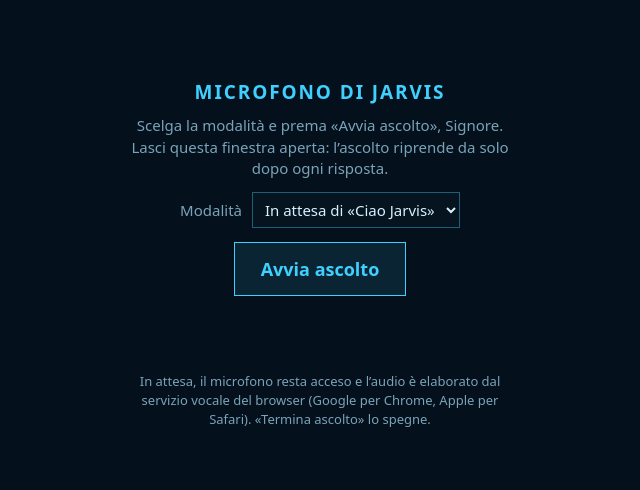
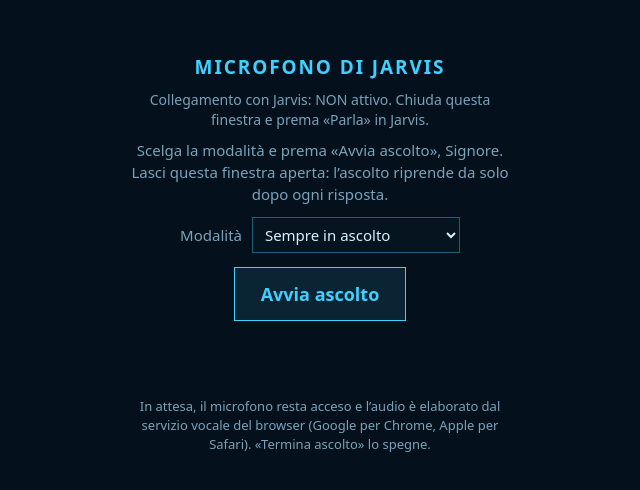
Before and after one commit to danielelimardi-boop/jarvis-voce, a plain HTML site: page index.html in a window 1280 px wide. Shown: the part 146-636 px from the top of the page, without its empty margins (320-960 px from the left). Drawn offline with Linux system fonts and the light colour scheme.

Commit message:
Update index.html

```diff
--- a/index.html
+++ b/index.html
@@ -14,6 +14,7 @@ button.on{color:#f2b632;border-color:#f2b632;animation:p 1.2s ease-in-out infini
 #st{margin:0;color:#7aa3ba;font-size:15px}
 .m{display:block;margin-top:12px;font-size:15px;color:#7aa3ba}select{margin-left:6px;padding:6px 8px;color:#d6f1ff;background:#06141f;border:1px solid rgba(63,208,255,.4);font:inherit}
 .nota{margin:8px 0 0;color:#7aa3ba;font-size:13px}
+#co{margin:0 0 10px;font-size:14px}#co.ok{color:#5be3a4}
 #tr{min-height:3em;margin:0;color:#fff}
 :focus-visible{outline:2px solid #f2b632;outline-offset:2px}
 </style>
@@ -21,8 +22,9 @@ button.on{color:#f2b632;border-color:#f2b632;animation:p 1.2s ease-in-out infini
 <body>
 <main>
   <h1>MICROFONO DI JARVIS</h1>
+  <p id="co" class="nota">Collegamento con Jarvis: verifica…</p>
   <p id="st">Scelga la modalità e prema «Avvia ascolto», Signore. Lasci questa finestra aperta: l’ascolto riprende da solo dopo ogni risposta.</p>
-  <label class="m">Modalità <select id="m"><option value="attesa">In attesa di «Ciao Jarvis»</option><option value="attivo">Sempre in ascolto</option></select></label>
+  <label class="m">Modalità <select id="m"><option value="attivo">Sempre in ascolto</option><option value="attesa">In attesa di «Ciao Jarvis»</option></select></label>
   <button id="b" type="button">Avvia ascolto</button>
   <p id="tr" aria-live="polite"></p>
   <p class="nota">In attesa, il microfono resta acceso e l’audio è elaborato dal servizio vocale del browser (Google per Chrome, Apple per Safari). «Termina ascolto» lo spegne.</p>
@@ -31,15 +33,29 @@ button.on{color:#f2b632;border-color:#f2b632;animation:p 1.2s ease-in-out infini
 (function () {
   var SR = window.SpeechRecognition || window.webkitSpeechRecognition;
   var opener = window.opener, rec = null, gen = 0;
-  var WAKE = /\b(ciao|ehi|ei|hey|salve)\s+(j|g)(i|e)?[ae]r\w*/i;   // "ciao Jarvis" e le varianti che il riconoscimento scrive (Giarvis, Garvis...)
+  var WAKE = /\b(ciao|ehi|ei|hey|ok|salve|buongiorno|buonasera)\s+(j|g)(i|e)?[ae]r\w*/i;   // "ciao Jarvis" e le varianti che il riconoscimento scrive (Giarvis, Garvis...)
   var STOP = /\b(arrivederci|a dopo|torna in attesa|basta così|basta cosi)\b/i;
   var IDLE = 25000;   // dopo 25 s di silenzio torna in attesa
   var on = false, stato = 'spento', pausa = false, ascolto = false;
   var tAttesa = null, tSicurezza = null, tIdle = null, idleAttivo = false;
+  var co = document.getElementById('co'), ultimoPong = 0, t0 = Date.now();
   var b = document.getElementById('b'), st = document.getElementById('st'), tr = document.getElementById('tr'), m = document.getElementById('m');
 
   function dire(t) { st.textContent = t; }
   function manda(o) { if (opener) { o.jarvisVoce = true; opener.postMessage(o, '*'); } }
+  // Verifica continua del collegamento con la pagina di Jarvis
+  function link() {
+    var vivo = false;
+    try { vivo = !!opener && !opener.closed; } catch (x) {}
+    var ok = vivo && (Date.now() - ultimoPong < 7000);
+    co.className = ok ? 'nota ok' : 'nota';
+    co.textContent = ok ? 'Collegamento con Jarvis: attivo.'
+      : (vivo && Date.now() - t0 < 6000 ? 'Collegamento con Jarvis: verifica…'
+      : 'Collegamento con Jarvis: NON attivo. Chiuda questa finestra e prema «Parla» in Jarvis.');
+    if (vivo) manda({ ping: true });
+  }
+  setInterval(link, 2000); link();
+
   function azzera() { clearTimeout(tAttesa); clearTimeout(tSicurezza); }
   function metti(v) { ascolto = v; b.classList.toggle('on', v); }
   function ferma() { gen++; metti(false); if (rec) { try { rec.abort(); } catch (x) {} } }
@@ -136,6 +152,7 @@ button.on{color:#f2b632;border-color:#f2b632;animation:p 1.2s ease-in-out infini
   window.addEventListener('message', function (e) {
     var d = e.data;
     if (!d || !d.jarvisCmd) return;
+    if (d.jarvisCmd === 'pong') { ultimoPong = Date.now(); link(); return; }
     if (d.jarvisCmd === 'pausa') {
       pausa = true; azzera(); fermaIdle(); ferma();
       tSicurezza = setTimeout(riprendi, 120000);
```
